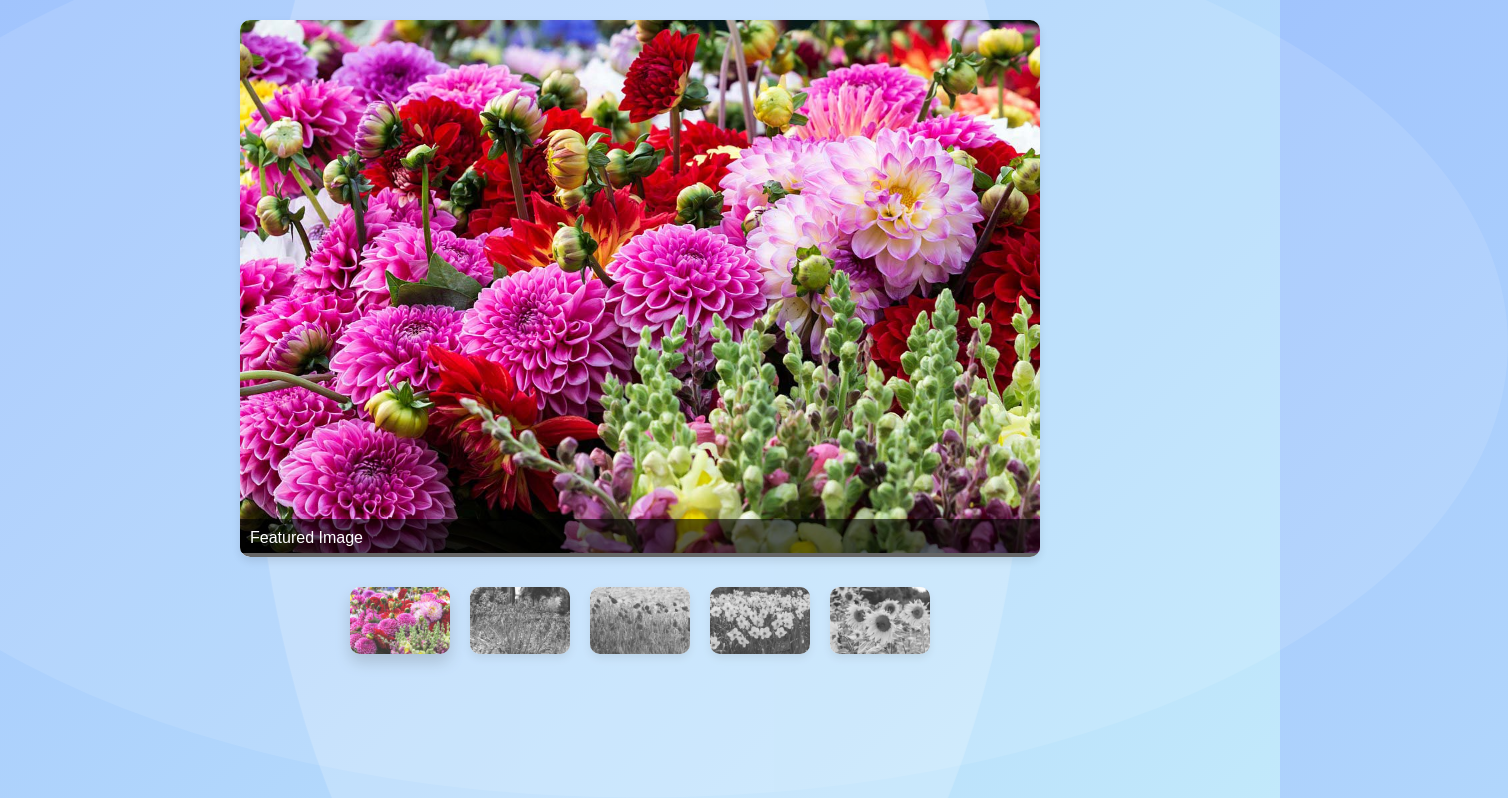
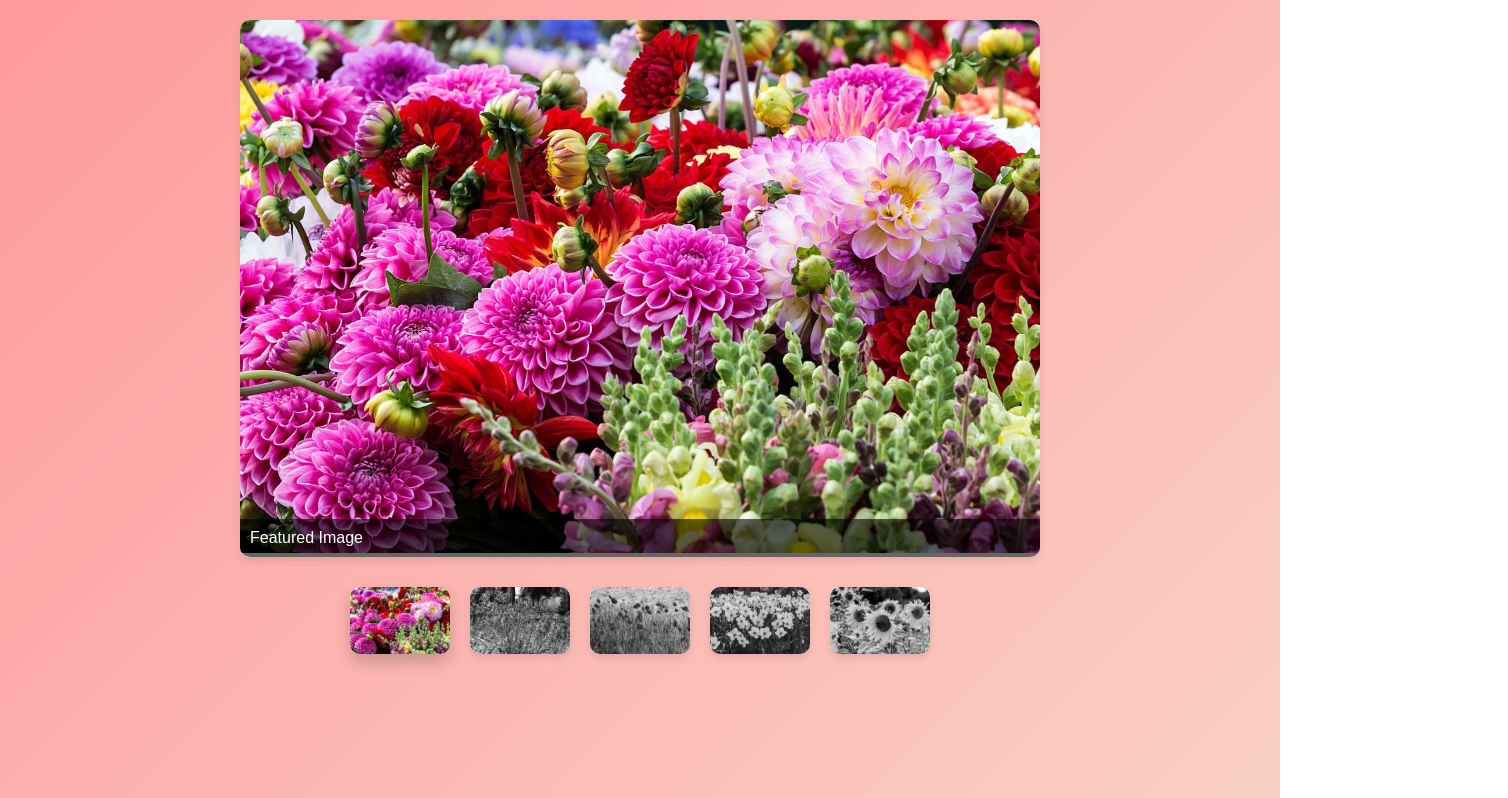
Before and after one commit to HarshPatel1001/JavaScript-Assignment-2, a plain HTML site: page index.html in a window 1280 px wide. Shown: the top 798 px of the page, 1508 px wide, since content can reach past the window. Drawn offline with Linux system fonts and the light colour scheme.

Commit message:
Update styles.css

```diff
--- a/css/styles.css
+++ b/css/styles.css
@@ -2,40 +2,9 @@ body {
     font-family: Arial, sans-serif;
     margin: 20px;
     text-align: center;
-    background: linear-gradient(135deg, #a1c4fd 0%, #c2e9fb 100%);
+    background: linear-gradient(135deg, #ff9a9e 0%, #fad0c4 99%, #fad0c4 100%);
     background-attachment: fixed;
     background-size: cover;
-    position: relative;
-    overflow: hidden;
-}
-
-body::before, body::after {
-    content: '';
-    position: absolute;
-    top: 50%;
-    left: 50%;
-    width: 140%;
-    height: 140%;
-    background: rgba(255, 255, 255, 0.1);
-    border-radius: 50%;
-    transform: translate(-50%, -50%);
-    z-index: 0;
-}
-
-body::after {
-    width: 120%;
-    height: 120%;
-    background: rgba(255, 255, 255, 0.2);
-    animation: rotate 20s infinite linear;
-}
-
-@keyframes rotate {
-    from {
-        transform: translate(-50%, -50%) rotate(0deg);
-    }
-    to {
-        transform: translate(-50%, -50%) rotate(360deg);
-    }
 }
 
 figure {
@@ -48,7 +17,6 @@ figure {
     background: #fff;
     border-radius: 10px;
     transition: transform 0.3s ease;
-    z-index: 1;
 }
 
 figure:hover {
@@ -86,7 +54,6 @@ ul {
     list-style: none;
     padding: 0;
     flex-wrap: wrap;
-    z-index: 1;
 }
 
 ul li {
```
